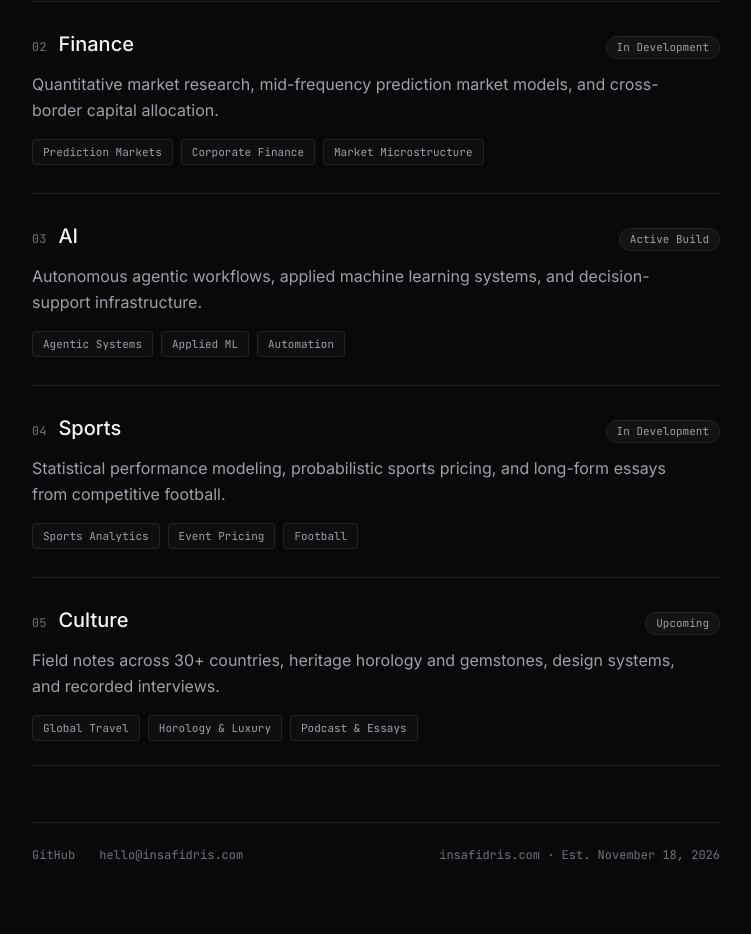
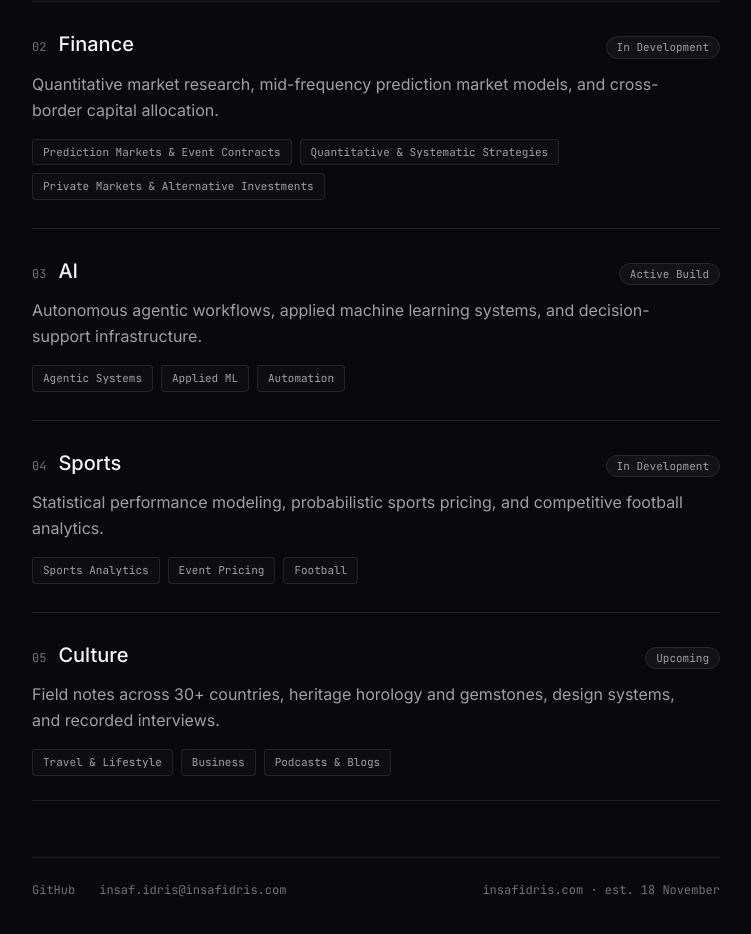
Before and after one commit to insafidris/insafidris.com, a Next.js app: page /projects in a window 1280 px wide. Shown: the part 520-1454 px from the top of the page, without its empty margins (264-1015 px from the left). Built offline with nearby package versions, Linux system fonts and the light colour scheme.

Commit message:
Update page.tsx

```diff
--- a/app/projects/page.tsx
+++ b/app/projects/page.tsx
@@ -4,7 +4,7 @@ import Link from "next/link";
 export const metadata: Metadata = {
   title: "Projects",
   description:
-    "Upcoming initiatives and research across Politics, Finance, AI, Sports, and Culture.",
+    "Upcoming global experiential ventures shared with you across AI & Technology, Finance & Markets, Politics & Religion, Sports & Health, and Media & Culture.",
 };
 
 type ProjectDomain = {
@@ -30,7 +30,7 @@ const UPCOMING_PROJECTS: ProjectDomain[] = [
     status: "In Development",
     summary:
       "Quantitative market research, mid-frequency prediction market models, and cross-border capital allocation.",
-    focusAreas: ["Prediction Markets", "Corporate Finance", "Market Microstructure"],
+    focusAreas: ["Prediction Markets & Event Contracts", "Quantitative & Systematic Strategies", "Private Markets & Alternative Investments"],
   },
   {
     number: "03",
@@ -45,7 +45,7 @@ const UPCOMING_PROJECTS: ProjectDomain[] = [
     category: "Sports",
     status: "In Development",
     summary:
-      "Statistical performance modeling, probabilistic sports pricing, and long-form essays from competitive football.",
+      "Statistical performance modeling, probabilistic sports pricing, and competitive football analytics.",
     focusAreas: ["Sports Analytics", "Event Pricing", "Football"],
   },
   {
@@ -54,7 +54,7 @@ const UPCOMING_PROJECTS: ProjectDomain[] = [
     status: "Upcoming",
     summary:
       "Field notes across 30+ countries, heritage horology and gemstones, design systems, and recorded interviews.",
-    focusAreas: ["Global Travel", "Horology & Luxury", "Podcast & Essays"],
+    focusAreas: ["Travel & Lifestyle", "Business", "Podcasts & Blogs"],
   },
 ];
 
@@ -144,13 +144,13 @@ export default function ProjectsPage() {
             GitHub
           </a>
           <a
-            href="mailto:hello@insafidris.com"
+            href="mailto:insaf.idris@insafidris.com"
             className="transition-colors hover:text-zinc-200"
           >
-            hello@insafidris.com
+            insaf.idris@insafidris.com
           </a>
         </div>
-        <span>insafidris.com · Est. November 18, 2026</span>
+        <span>insafidris.com · est. 18 November</span>
       </footer>
     </div>
   );
```
